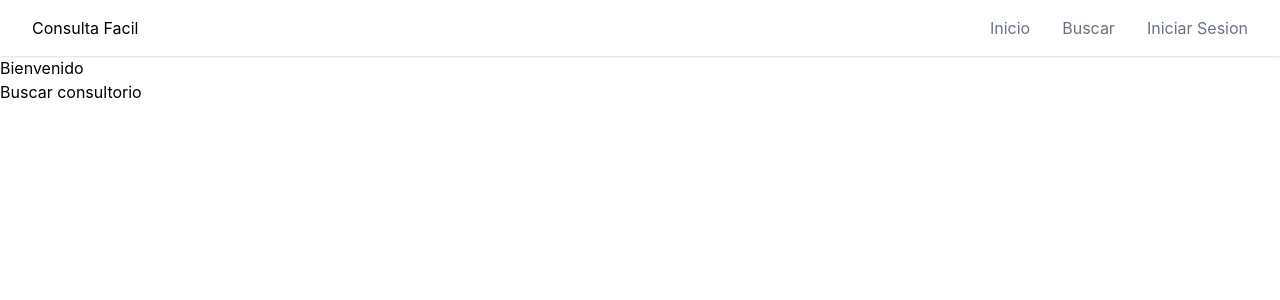
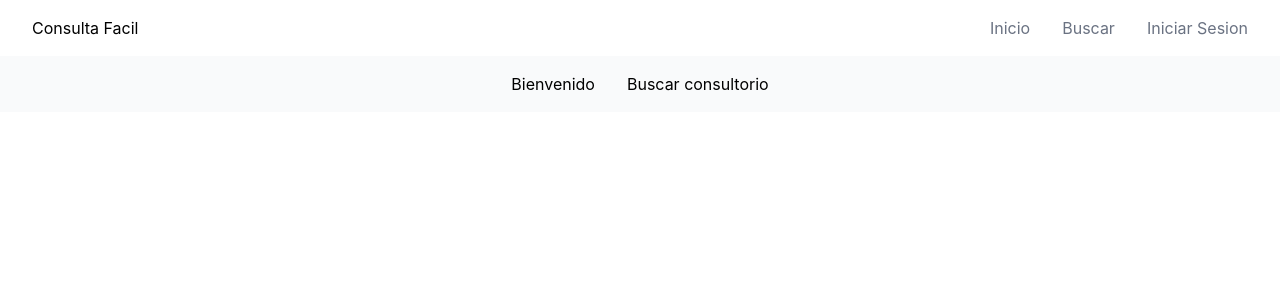
Before and after one commit to Juan-var-camp/consultaFacil, a React (Vite) app: page / in a window 1280 px wide. Shown: the top 300 px of the page. Built offline with nearby package versions, Linux system fonts and the light colour scheme.

Commit message:
refactor: Se le agrego tailwind al home

```diff
--- a/src/pages/Home.jsx
+++ b/src/pages/Home.jsx
@@ -2,7 +2,7 @@ function Home() {
 
   return (
 
-    <div>
+    <div className="flex bg-gray-50 px-8 py-4 justify-center align-center gap-8">
       <p>
         Bienvenido
       </p>
```
